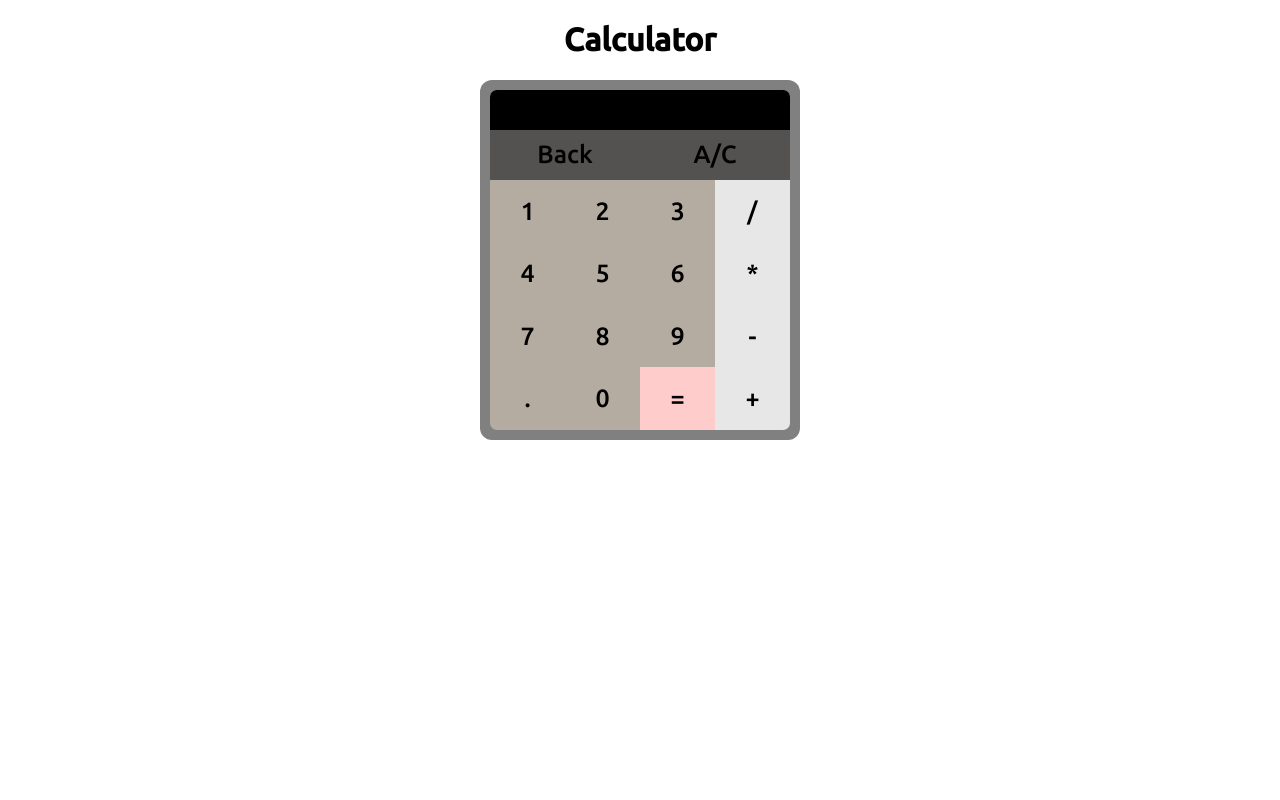
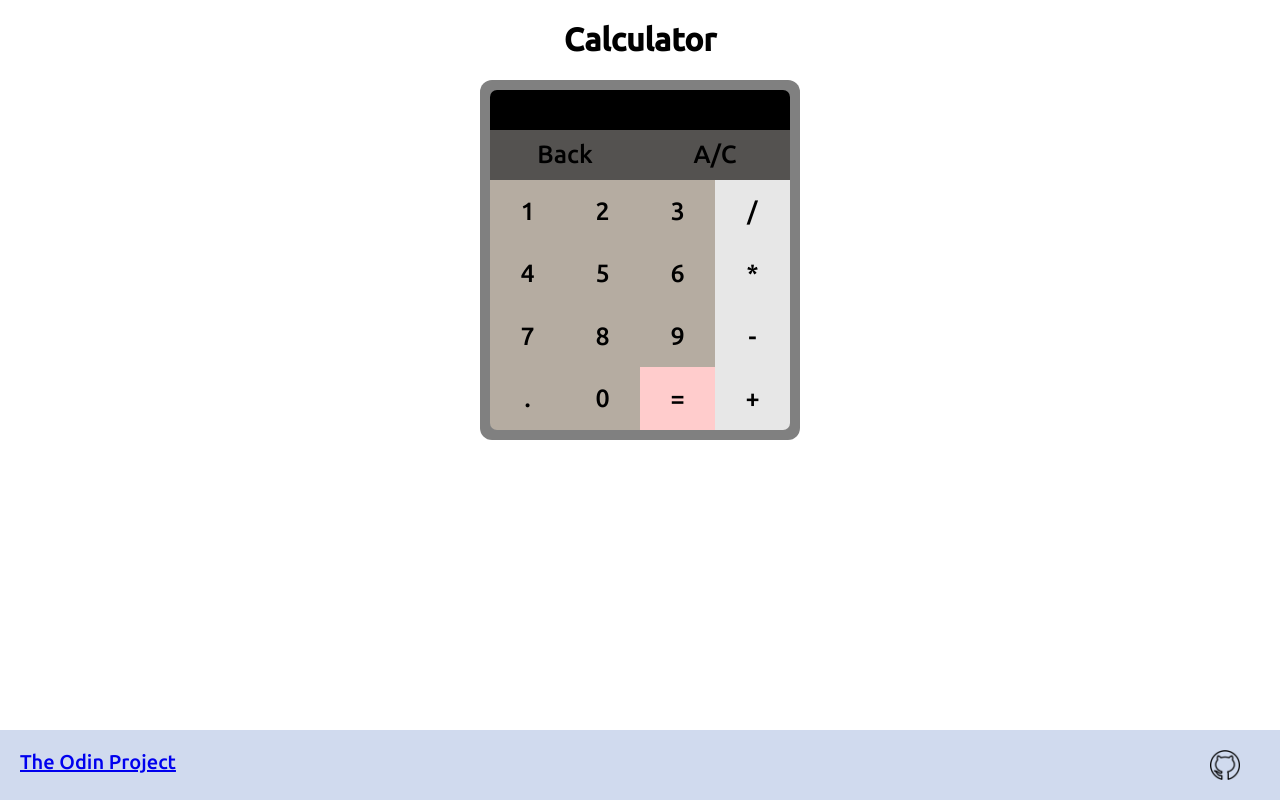
Before and after one commit to dpflr0714/Calculator, a plain HTML site: page index.html in a window 1280 px wide. Drawn offline with Linux system fonts and the light colour scheme.

Commit message:
Added footer, and updated README

```diff
--- a/index.html
+++ b/index.html
@@ -41,6 +41,14 @@
 		</div>
 	</div>
 	<div id="message"></div>
+<div class="footer">
+	<p class="footer-text-left">
+		<a href="https://www.theodinproject.com/courses/foundations/lessons/calculator#null" class="menu">The Odin Project</a>
+	</p>
+	<div class="footer-content-right">
+	  	<a href="https://github.com/dpflr0714/Calculator"><img src="images/github.jpeg" class="icon-style" alt="Github icon"></a>
+	</div>
+</div>
 </div>
 </body>
 <script type="text/javascript" src="calculator.js"></script>
--- a/style.css
+++ b/style.css
@@ -93,6 +93,36 @@
 	font-family: 'Ubuntu', sans-serif;
 	font-size: 25px;
 }
+.footer{
+	position:fixed;
+	bottom:0;
+	left:0;
+	width:100%;
+	height: 70px;
+    background-color: #D0DAEE;
+}
+.footer-text-left {
+  font-size:20px;
+  padding-left:20px;
+  float:left;
+  font-family: 'Ubuntu', sans-serif;
+}
+a.menu:hover {
+  font-size:25px;
+}
+.footer-content-right {
+  padding-right:40px;
+  margin-top:20px;
+  float:right;
+}
+.icon-style {
+  height:30px;
+  margin-left:20px;
+}
+
+.icon-style:hover {
+  height: 40px;
+}
 button{
  	outline: none;
 }
```
Also changed, not shown: images/github.jpeg (added), 1 other file.
